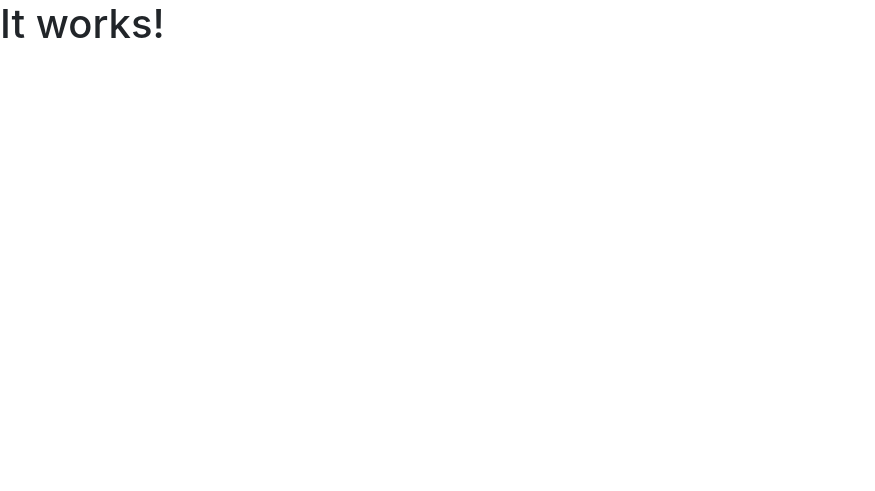
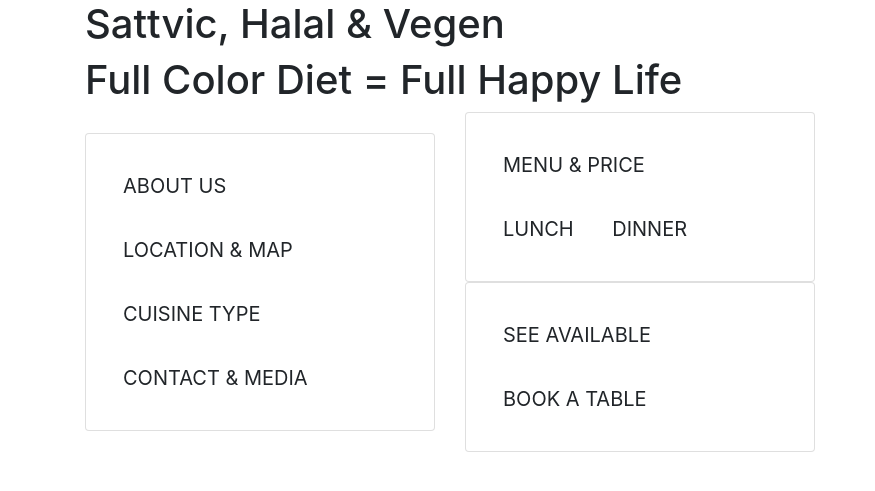
Before and after one commit to wujiaan2022/Sattvic_Hahal_Vegan, a Django app: page / in a window 1280 px wide. Before the commit the part shown is almost empty. Shown: the top 491 px of the page, without its empty margins (0-875 px from the left). Run offline with Django 3.2, Linux system fonts and the light colour scheme; some libraries are stand-ins or nearby versions.

Commit message:
add home page part 1

```diff
--- a/home/templates/home/index.html
+++ b/home/templates/home/index.html
@@ -1,6 +1,56 @@
 {% extends "base.html" %}
 {% load static %}
 
+{% block page_header %}
+    <div class="container header-container">
+        <div class="row">
+            <div class="col">
+                <h1>Sattvic, Halal & Vegen</h1>
+                <h1>Full Color Diet = Full Happy Life</h1>
+            </div>
+        </div>
+    </div>
+{% endblock %}
+
 {% block content %}
-    <h1 >It works!</h1>
+    <div class="container ">
+        <div class="row">
+            <div class="col-12 col-md-6 col-lg-4 my-auto">
+                <div class="col-eq-height">
+                    <div class="card">
+                        <div class="card-body">
+                            <a href="" class='title-button btn btn-lg rounded-0 text-uppercase py-3 '>About Us</a>
+                            <a href="" class='item-button btn btn-lg rounded-0 text-uppercase py-3 '>Location & Map</a>
+                            <a href="" class='item-button btn btn-lg rounded-0 text-uppercase py-3 '>Cuisine Type</a>
+                            <a href="" class='item-button btn btn-lg rounded-0 text-uppercase py-3 '>Contact & Media</a>
+                        </div>
+                    </div>
+                </div>
+            </div>
+            <div class="col-12 col-md-6 col-lg-4 my-auto">
+                <div class="col-eq-height">
+                    <div class="card">
+                        <div class="card-body">
+                            <a href="" class='title-button btn btn-lg rounded-0 text-uppercase py-3 '>Menu & Price</a>
+                            <div>
+                                <span>
+                                    <a href="" class='item-button btn btn-lg rounded-0 text-uppercase py-3 '>Lunch</a>
+                                </span>
+                                <span>
+                                    <a href="" class='item-button btn btn-lg rounded-0 text-uppercase py-3 '>Dinner</a>
+                                </span>
+                            </div>
+                        </div>
+                    </div>
+                    <div class="card">
+                        <div class="card-body">
+                            <a href="" class='title-button btn btn-lg rounded-0 text-uppercase py-3 '>See Available</a>
+                            <a href="" class='item-button btn btn-lg rounded-0 text-uppercase py-3 '>Book a Table</a>
+                        </div>
+                    </div>
+                </div>
+            </div>
+        </div>
+    </div>
+
 {% endblock %}
--- /dev/null
+++ b/static/css/style.css
@@ -0,0 +1,4 @@
+.col-eq-height{
+    height: 200px;
+    background-color: rgb(190, 249, 249);
+}
```
